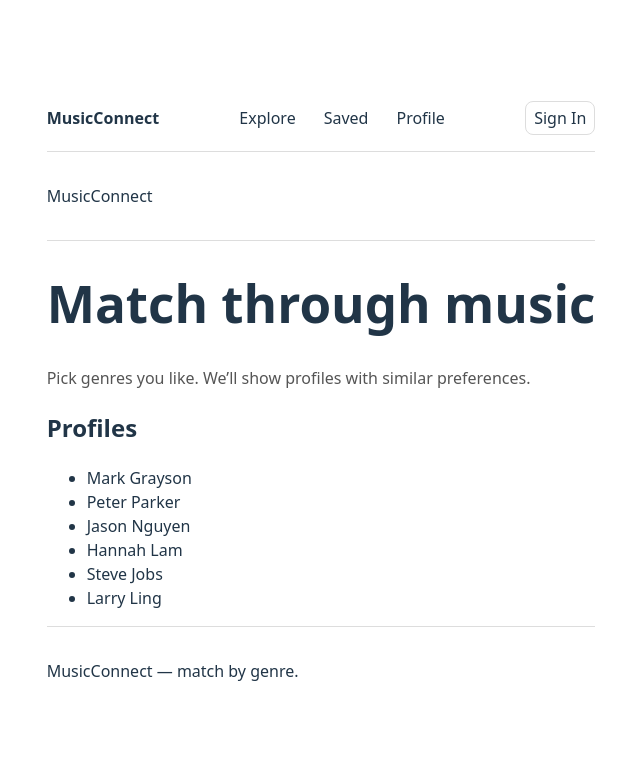
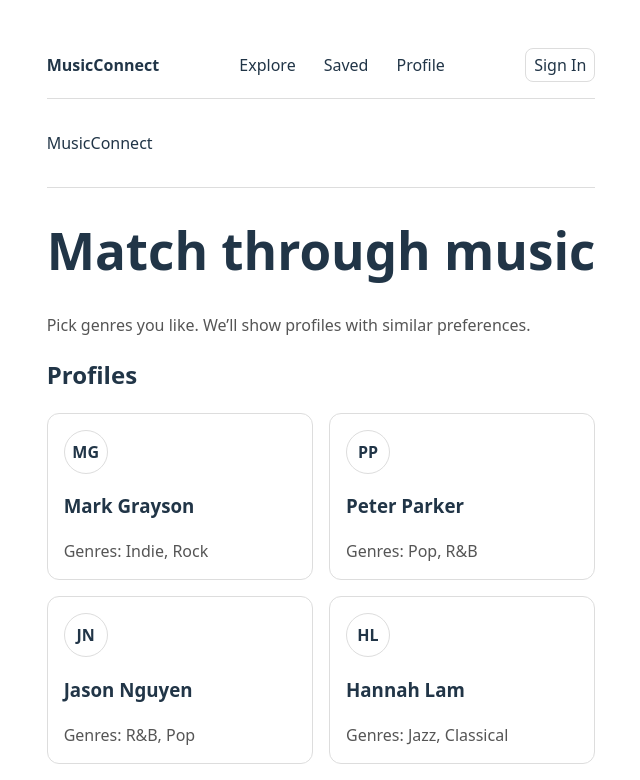
Before and after one commit to darianliang/assignment3, a React (Vite) app: page / in a window 1280 px wide. Shown: the top 780 px of the page, without its empty margins (319-959 px from the left). Built offline with nearby package versions, Linux system fonts and the light colour scheme.

Commit message:
add profilecard component and grid

```diff
--- a/src/App.css
+++ b/src/App.css
@@ -66,3 +66,34 @@ input:focus-visible {
   padding: 0.25rem 0.5rem;
   border-radius: 0.5rem;
 }
+
+.profile-grid {
+  list-style: none;
+  padding: 0;
+  margin: 1rem 0 2rem;
+  display: grid;
+  grid-template-columns: repeat(auto-fit, minmax(220px, 1fr));
+  gap: 1rem;
+}
+
+.card {
+  border: 1px solid #ddd;
+  border-radius: 0.75rem;
+  padding: 1rem;
+  text-align: left;
+}
+
+.avatar {
+  width: 42px;
+  height: 42px;
+  border-radius: 999px;
+  border: 1px solid #ddd;
+  display: grid;
+  place-items: center;
+  font-weight: 800;
+  margin: 0 0 0.5rem;
+}
+.meta {
+  margin: 0.25rem 0 0;
+  color: #555;
+}
--- a/src/App.jsx
+++ b/src/App.jsx
@@ -21,15 +21,27 @@ function NavBar() {
   );
 }
 
+function ProfileCard({ profile }) {
+  return (
+    <li className="card">
+      <article>
+        <p className="avatar" aria-hidden="true">{profile.initials}</p>
+        <h3>{profile.name}</h3>
+        <p className="meta">Genres: {profile.genresLabel}</p>
+      </article>
+    </li>
+  );
+}
+
 function App() {
   const [count, setCount] = useState(0)
   const PROFILES = [
-    { id: 1, name: "Mark Grayson" },
-    { id: 2, name: "Peter Parker" },
-    { id: 3, name: "Jason Nguyen" },
-    { id: 4, name: "Hannah Lam" },
-    { id: 5, name: "Steve Jobs" },
-    { id: 6, name: "Larry Ling" }
+    { id: 1, name: "Mark Grayson", initials: "MG", genresLabel: "Indie, Rock" },
+    { id: 2, name: "Peter Parker", initials: "PP", genresLabel: "Pop, R&B" },
+    { id: 3, name: "Jason Nguyen", initials: "JN", genresLabel: "R&B, Pop" },
+    { id: 4, name: "Hannah Lam", initials: "HL", genresLabel: "Jazz, Classical" },
+    { id: 5, name: "Steve Jobs", initials: "SJ", genresLabel: "Rock, Indie" },
+    { id: 6, name: "Larry Ling", initials: "LL", genresLabel: "Hip-hop, Pop" }
   ];
 
   return (
@@ -50,9 +62,9 @@ function App() {
         </header>
 
         <h2>Profiles</h2>
-        <ul>
+        <ul className="profile-grid">
           {PROFILES.map(profile => (
-            <li key={profile.id}>{profile.name}</li>
+            <ProfileCard key={profile.id} profile={profile} />
           ))}
         </ul>
       </main>
```
